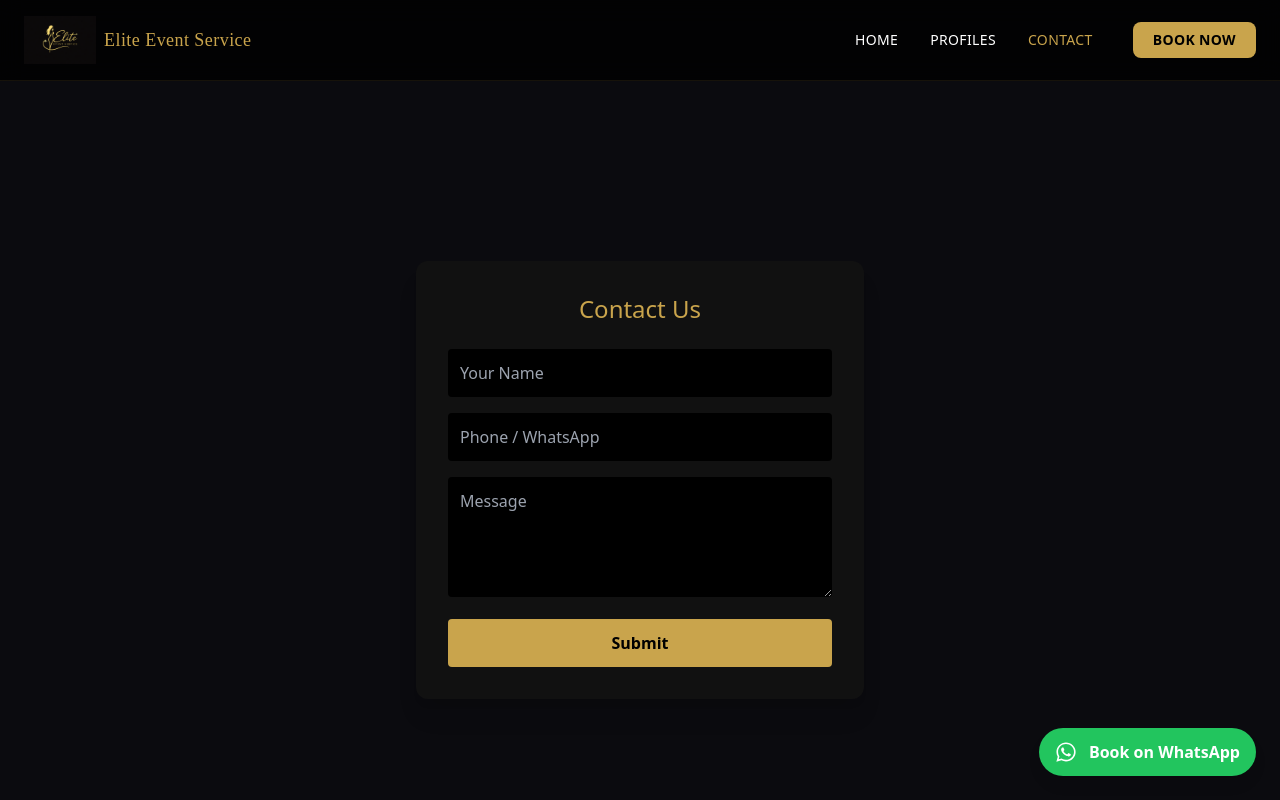
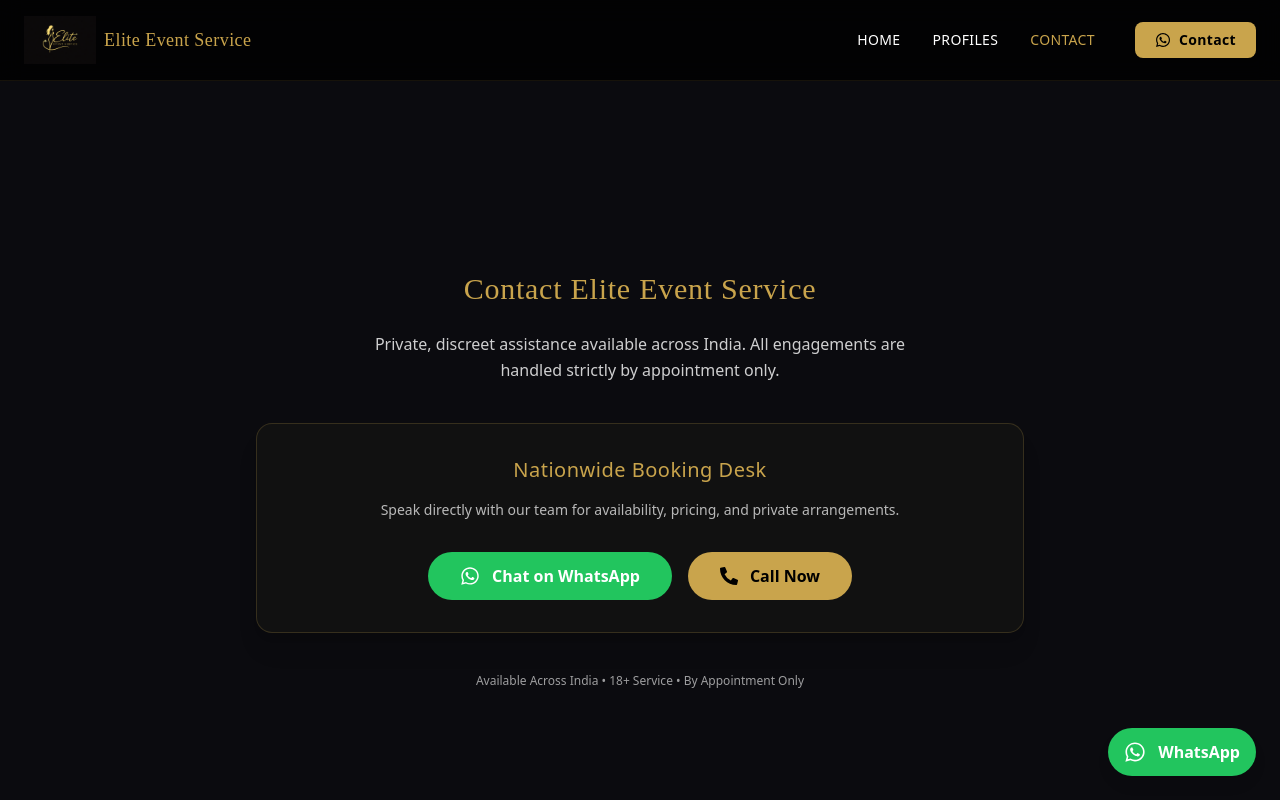
Before and after one commit to saipalace2000-netizen/escort-1, a React (Vite) app: page /contact in a window 1280 px wide. Shown: the top 800 px of the page. Built offline with nearby package versions, Linux system fonts and the light colour scheme.

Commit message:
Initial commit

```diff
--- a/src/components/FloatingWhatsApp.jsx
+++ b/src/components/FloatingWhatsApp.jsx
@@ -1,18 +1,36 @@
+import { useState } from "react";
 import { FaWhatsapp } from "react-icons/fa";
+import WhatsAppModal from "./WhatsAppModal"; // adjust path if needed
 
 export default function FloatingWhatsApp() {
+  const [openWhatsApp, setOpenWhatsApp] = useState(false);
+
   return (
-    <a
-      href="https://wa.me/917977209085"
-      target="_blank"
-      rel="noopener noreferrer"
-      className="fixed bottom-6 right-6 z-50 flex items-center gap-3 bg-green-500 text-white px-4 py-3 rounded-full shadow-lg hover:scale-105 transition"
-      aria-label="WhatsApp Booking"
-    >
-      <FaWhatsapp size={22} />
-      <span className="hidden sm:block font-semibold">
-        Book on WhatsApp
-      </span>
-    </a>
+    <>
+      {/* Floating Button */}
+      <button
+        onClick={() => setOpenWhatsApp(true)}
+        aria-label="Chat on WhatsApp"
+        className="fixed bottom-6 right-6 z-50 flex items-center gap-3
+                   bg-green-500 text-white px-4 py-3 rounded-full
+                   shadow-lg hover:scale-105 transition"
+      >
+        <FaWhatsapp size={22} />
+        <span className="hidden sm:block font-semibold">
+          WhatsApp
+        </span>
+      </button>
+
+      {/* WhatsApp Modal */}
+      <WhatsAppModal
+        isOpen={openWhatsApp}
+        onClose={() => setOpenWhatsApp(false)}
+        contacts={[
+          { city: "Mumbai", number: "917977209085" },
+          { city: "Delhi", number: "917066098382" },
+          { city: "Pune", number: "9122999546" },
+        ]}
+      />
+    </>
   );
 }
--- a/src/components/Footer.jsx
+++ b/src/components/Footer.jsx
@@ -1,3 +1,4 @@
+import { useState } from "react";
 import {
   FaInstagram,
   FaFacebookF,
@@ -5,8 +6,13 @@ import {
   FaPhoneAlt,
 } from "react-icons/fa";
 
+import WhatsAppModal from "./WhatsAppModal"; // adjust path if needed
+
 export default function Footer() {
+  const [openWhatsApp, setOpenWhatsApp] = useState(false);
+
   return (
+    <>
       <footer className="bg-card mt-20 border-t border-gold/20">
         <div className="max-w-6xl mx-auto px-6 py-16 text-center">
 
@@ -25,11 +31,9 @@ export default function Footer() {
           </p>
 
           <p className="text-sm opacity-70 mb-8">
-          Available in{" "}
-          <span className="text-gold">Mumbai</span>,{" "}
-          <span className="text-gold">Delhi</span> &{" "}
-          <span className="text-gold">Bangalore</span>
+            Available Across India
           </p>
+
 
           {/* Social Icons */}
           <div className="flex justify-center gap-6">
@@ -56,25 +60,25 @@ export default function Footer() {
               <FaFacebookF size={22} />
             </a>
 
-          {/* WhatsApp */}
-          <a
-            href="https://wa.me/917977209085"
-            target="_blank"
-            rel="noopener noreferrer"
+            {/* WhatsApp (Modal Trigger) */}
+            <button
+              onClick={() => setOpenWhatsApp(true)}
               aria-label="Chat on WhatsApp"
               className="w-12 h-12 flex items-center justify-center rounded-full bg-bg text-gold hover:scale-110 hover:bg-gold hover:text-bg transition"
             >
               <FaWhatsapp size={22} />
-          </a>
+            </button>
 
-          {/* Phone */}
-          <a
-            href="tel:+917977209085"
+            {/* Phone (Modal Trigger) */}
+            <button
+              onClick={() => setOpenWhatsApp(true)}
               aria-label="Call Elite Event Service"
-            className="w-12 h-12 flex items-center justify-center rounded-full bg-bg text-gold hover:scale-110 hover:bg-gold hover:text-bg transition"
+              className="w-12 h-12 flex items-center justify-center rounded-full
+             bg-bg text-gold hover:scale-110 hover:bg-gold hover:text-bg transition"
             >
               <FaPhoneAlt size={20} />
-          </a>
+            </button>
+
 
           </div>
 
@@ -88,5 +92,12 @@ export default function Footer() {
 
         </div>
       </footer>
+
+      {/* WhatsApp Modal */}
+      <WhatsAppModal
+        isOpen={openWhatsApp}
+        onClose={() => setOpenWhatsApp(false)}
+      />
+    </>
   );
 }
--- a/src/components/Navbar.jsx
+++ b/src/components/Navbar.jsx
@@ -1,8 +1,12 @@
+import { useState } from "react";
 import logo from "../assets/logo.png";
 import { Link, useLocation } from "react-router-dom";
+import { FaWhatsapp } from "react-icons/fa";
+import WhatsAppModal from "./WhatsAppModal"; // adjust path if needed
 
 export default function Navbar() {
   const location = useLocation();
+  const [openWhatsApp, setOpenWhatsApp] = useState(false);
 
   const linkClass = (path) =>
     `hover:text-gold transition ${
@@ -10,6 +14,7 @@ export default function Navbar() {
     }`;
 
   return (
+    <>
       <nav className="fixed top-0 w-full bg-black/80 backdrop-blur-md z-50 border-b border-gold/10">
         <div className="max-w-7xl mx-auto px-4 md:px-6 py-3 md:py-4 flex items-center justify-between">
 
@@ -29,6 +34,7 @@ export default function Navbar() {
 
           {/* Menu */}
           <div className="flex items-center gap-5 md:gap-8 text-xs md:text-sm uppercase tracking-wide">
+
             <Link to="/" className={linkClass("/")}>
               Home
             </Link>
@@ -41,17 +47,32 @@ export default function Navbar() {
               Contact
             </Link>
 
-          {/* Book Now CTA */}
-          <a
-            href="https://wa.me/917977209085"
-            target="_blank"
-            rel="noopener noreferrer"
-            className="ml-1 md:ml-2 px-4 md:px-5 py-2 bg-gold text-black rounded-lg font-semibold hover:opacity-90 transition"
+            {/* WhatsApp CTA (replaces Book Now) */}
+            <button
+              onClick={() => setOpenWhatsApp(true)}
+              aria-label="Contact on WhatsApp"
+              className="ml-1 md:ml-2 px-4 md:px-5 py-2 bg-gold text-black
+                         rounded-lg font-semibold flex items-center gap-2
+                         hover:opacity-90 hover:scale-105 transition"
             >
-            Book Now
-          </a>
+              <FaWhatsapp size={16} />
+              Contact
+            </button>
+
           </div>
         </div>
       </nav>
+
+      {/* WhatsApp Modal */}
+      <WhatsAppModal
+        isOpen={openWhatsApp}
+        onClose={() => setOpenWhatsApp(false)}
+        contacts={[
+          { city: "Mumbai", number: "917977209085" },
+          { city: "Delhi", number: "917066098382" },
+          { city: "Pune", number: "919922999546" },
+        ]}
+      />
+    </>
   );
 }
--- /dev/null
+++ b/src/components/WhatsAppModal.jsx
@@ -0,0 +1,75 @@
+import { FaWhatsapp, FaPhoneAlt, FaTimes } from "react-icons/fa";
+
+export default function WhatsAppModal({ isOpen, onClose, context }) {
+  if (!isOpen) return null;
+
+  const phoneNumber = "917977209085";
+
+  const defaultMessage = context?.profileName
+    ? `Hi, I’d like to know more about ${context.profileName}'s availability @ Elite Event Service`
+    : "Can I know more about your service @ Elite Event Service";
+
+  return (
+    <div className="fixed inset-0 z-50 flex items-center justify-center bg-black/70 backdrop-blur-sm">
+      <div className="bg-card w-[90%] max-w-md rounded-2xl p-6 border border-gold/20 shadow-2xl">
+
+        {/* Header */}
+        <div className="flex items-center justify-between mb-4">
+          <h3 className="text-gold text-xl font-heading tracking-wide">
+            Contact Elite Event Service
+          </h3>
+          <button
+            onClick={onClose}
+            aria-label="Close"
+            className="text-gold hover:rotate-90 transition"
+          >
+            <FaTimes size={18} />
+          </button>
+        </div>
+
+        {/* Subtext */}
+        <p className="text-sm opacity-70 mb-6 text-center">
+          Private & discreet assistance available by appointment only.
+        </p>
+
+        {/* Actions */}
+        <div className="flex justify-center gap-6">
+
+          {/* WhatsApp */}
+          <a
+            href={`https://wa.me/${phoneNumber}?text=${encodeURIComponent(
+              defaultMessage
+            )}`}
+            target="_blank"
+            rel="noopener noreferrer"
+            aria-label="WhatsApp Elite Event Service"
+            className="flex items-center gap-3 px-6 py-3
+                       bg-green-500 text-white rounded-full font-semibold
+                       hover:scale-105 transition"
+          >
+            <FaWhatsapp size={20} />
+            WhatsApp
+          </a>
+
+          {/* Call */}
+          <a
+            href={`tel:+${phoneNumber}`}
+            aria-label="Call Elite Event Service"
+            className="flex items-center gap-3 px-6 py-3
+                       bg-gold text-black rounded-full font-semibold
+                       hover:scale-105 transition"
+          >
+            <FaPhoneAlt size={18} />
+            Call
+          </a>
+
+        </div>
+
+        {/* Footer note */}
+        <p className="mt-6 text-xs opacity-60 text-center">
+          Available Across India • 18+ Service • By Appointment Only
+        </p>
+      </div>
+    </div>
+  );
+}
--- a/src/pages/Contact.jsx
+++ b/src/pages/Contact.jsx
@@ -1,84 +1,78 @@
-import { useState } from "react";
+import { FaWhatsapp, FaPhoneAlt } from "react-icons/fa";
 
 export default function Contact() {
-  const [formData, setFormData] = useState({
-    name: "",
-    phone: "",
-    message: "",
-  });
+  const phoneNumber = "917977209085";
 
-  const handleChange = (e) => {
-    setFormData({
-      ...formData,
-      [e.target.name]: e.target.value,
-    });
-  };
-
-  const handleSubmit = (e) => {
-    e.preventDefault();
-
-    const text = `Name: ${formData.name}
-Phone: ${formData.phone}
-Message: ${formData.message}`;
-
-    // ✅ VERIFIED WhatsApp Business number
-    window.open(
-      `https://wa.me/917977209085?text=${encodeURIComponent(text)}`,
-      "_blank"
-    );
-
-    // Optional: reset form
-    setFormData({
-      name: "",
-      phone: "",
-      message: "",
-    });
-  };
+  const defaultMessage =
+    "Hi, I’d like to know more about your services @ Elite Event Service";
 
   return (
     <section className="min-h-screen flex items-center justify-center px-4">
-      <div className="bg-[#111] p-8 rounded-xl w-full max-w-md shadow-xl">
-        <h2 className="text-2xl text-gold text-center mb-6">
-          Contact Us
+      <div className="w-full max-w-3xl text-center">
+
+        {/* Heading */}
+        <h2 className="text-3xl text-gold mb-6 font-heading tracking-wide">
+          Contact Elite Event Service
         </h2>
 
-        <form onSubmit={handleSubmit} className="space-y-4">
-          <input
-            type="text"
-            name="name"
-            placeholder="Your Name"
-            value={formData.name}
-            onChange={handleChange}
-            className="w-full p-3 rounded bg-black text-white"
-            required
-          />
+        <p className="max-w-xl mx-auto opacity-80 mb-10 leading-relaxed">
+          Private, discreet assistance available across India.
+          All engagements are handled strictly by appointment only.
+        </p>
 
-          <input
-            type="tel"
-            name="phone"
-            placeholder="Phone / WhatsApp"
-            value={formData.phone}
-            onChange={handleChange}
-            className="w-full p-3 rounded bg-black text-white"
-            required
-          />
+        {/* Contact Card */}
+        <div className="bg-[#111] rounded-2xl p-8
+                        border border-gold/20 shadow-xl
+                        hover:shadow-2xl transition">
 
-          <textarea
-            name="message"
-            placeholder="Message"
-            value={formData.message}
-            onChange={handleChange}
-            rows="4"
-            className="w-full p-3 rounded bg-black text-white"
-          />
+          <h3 className="text-xl text-gold mb-4 tracking-wide">
+            Nationwide Booking Desk
+          </h3>
 
-          <button
-            type="submit"
-            className="w-full bg-gold py-3 rounded text-black font-semibold hover:opacity-90 transition"
-          >
-            Submit
-          </button>
-        </form>
+          <p className="text-sm opacity-70 mb-8">
+            Speak directly with our team for availability,
+            pricing, and private arrangements.
+          </p>
+
+          {/* Buttons */}
+          <div className="flex flex-col sm:flex-row justify-center gap-4">
+
+            {/* WhatsApp */}
+            <a
+              href={`https://wa.me/${phoneNumber}?text=${encodeURIComponent(
+                defaultMessage
+              )}`}
+              target="_blank"
+              rel="noopener noreferrer"
+              className="flex items-center justify-center gap-3 px-8 py-3
+                         bg-green-500 text-white rounded-full font-semibold
+                         hover:scale-105 transition"
+              aria-label="WhatsApp Elite Event Service"
+            >
+              <FaWhatsapp size={20} />
+              Chat on WhatsApp
+            </a>
+
+            {/* Call */}
+            <a
+              href={`tel:+${phoneNumber}`}
+              className="flex items-center justify-center gap-3 px-8 py-3
+                         bg-gold text-black rounded-full font-semibold
+                         hover:scale-105 transition"
+              aria-label="Call Elite Event Service"
+            >
+              <FaPhoneAlt size={18} />
+              Call Now
+            </a>
+
+          </div>
+        </div>
+
+        {/* Footer note */}
+        <p className="text-xs opacity-60 text-center mt-10">
+          Available Across India • 18+ Service • By Appointment Only
+        </p>
+
       </div>
     </section>
   );
```
Also changed, not shown: src/pages/Home.jsx (+0 -26 lines), src/pages/ProfileDetails.jsx (+33 -18 lines). Lines whose indentation alone changed are shown as unchanged.
